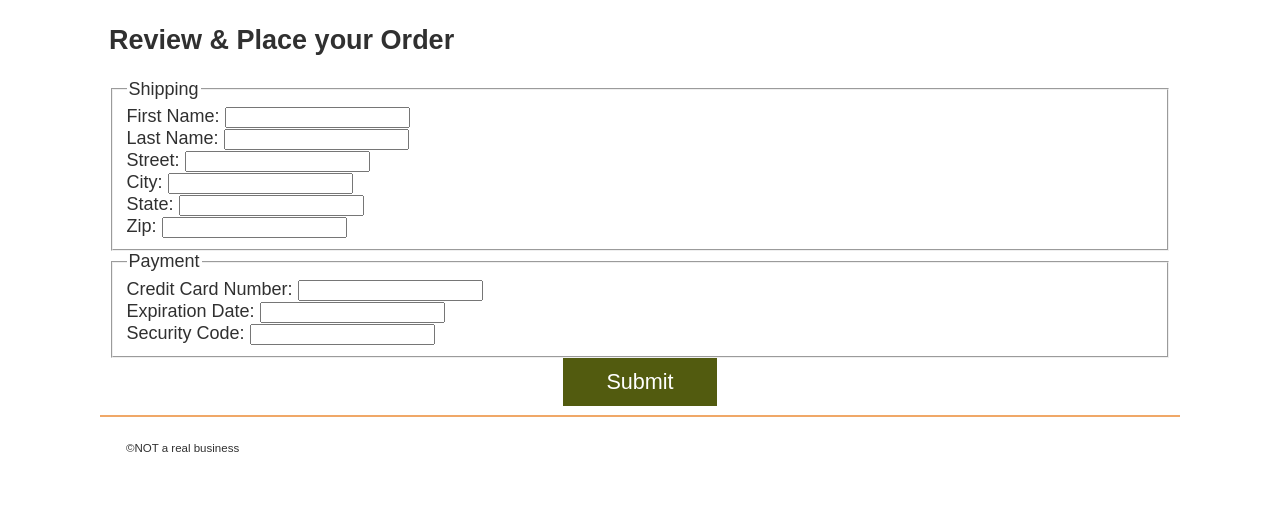
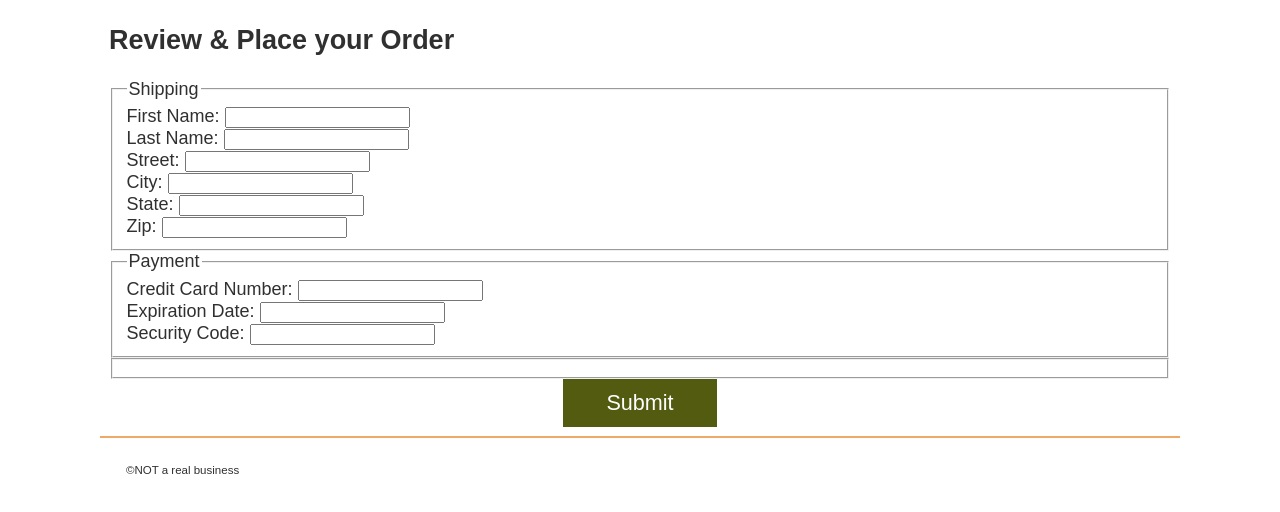
Before and after one commit to devunfox15/wdd330, a website: page src/product_pages/checkout/index.html in a window 1280 px wide. Shown: the part 128-640 px from the top of the page. Drawn offline with Linux system fonts and the light colour scheme; files whose address does not match are found by name.

Commit message:
updated team 6 midpoint

```diff
--- a/src/js/productDetail.mjs
+++ b/src/js/productDetail.mjs
@@ -35,6 +35,7 @@ function addToCart(product) {
   // Function to add product to cart
   setLocalStorage("so-cart", product);
 }
+
 function capitalizeFirstLetter(string) {
   return string.charAt(0).toUpperCase() + string.slice(1);
 }
--- a/src/product_pages/checkout/index.html
+++ b/src/product_pages/checkout/index.html
@@ -54,8 +54,8 @@
             <label for="securityCode">Security Code:</label>
             <input type="number" id="securityCode" name="securityCode" required>
           </div>
-
         </fieldset>
+        <fieldset></fieldset>
           <button type="submit">Submit</button>
 
         </form>
```
